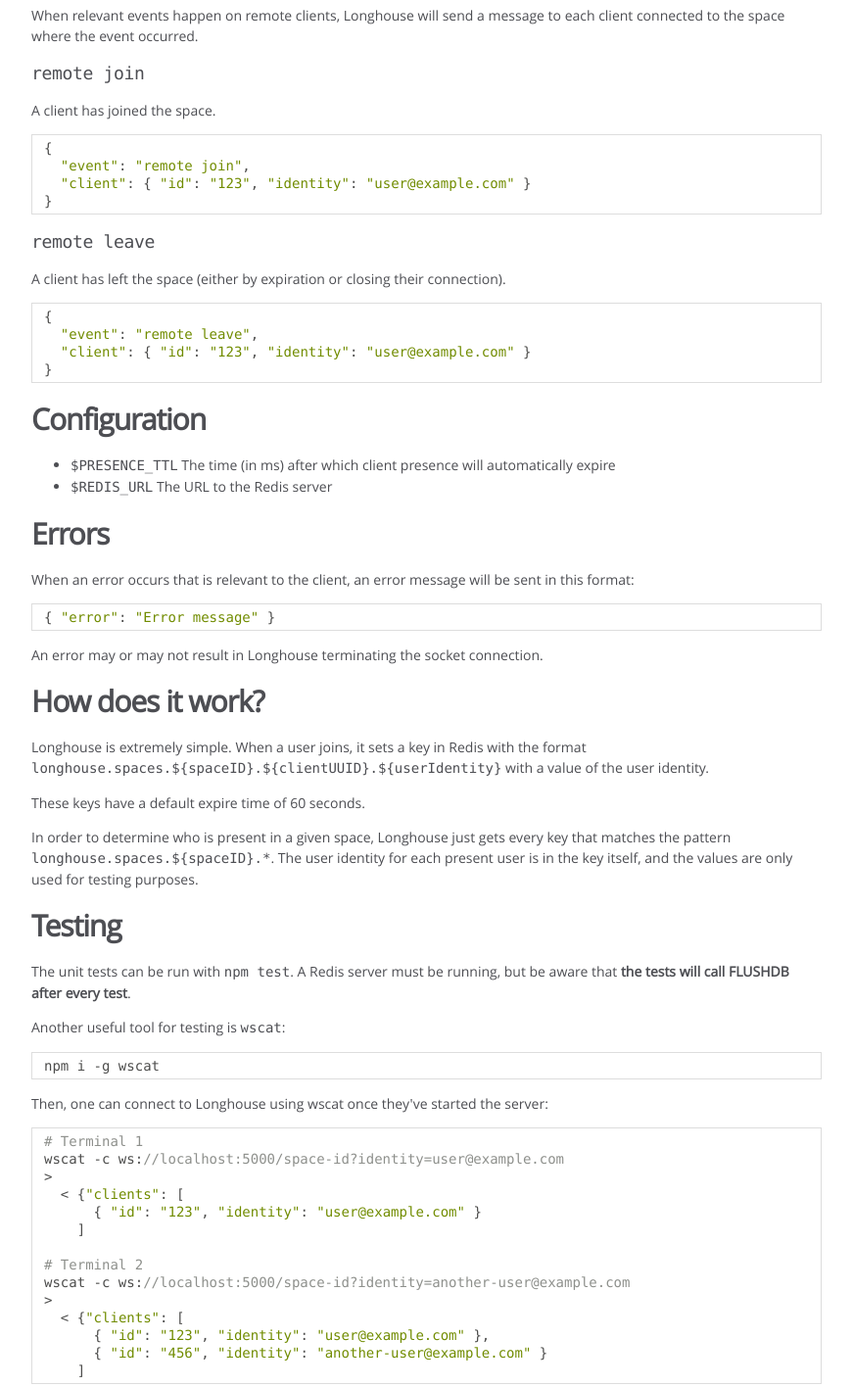
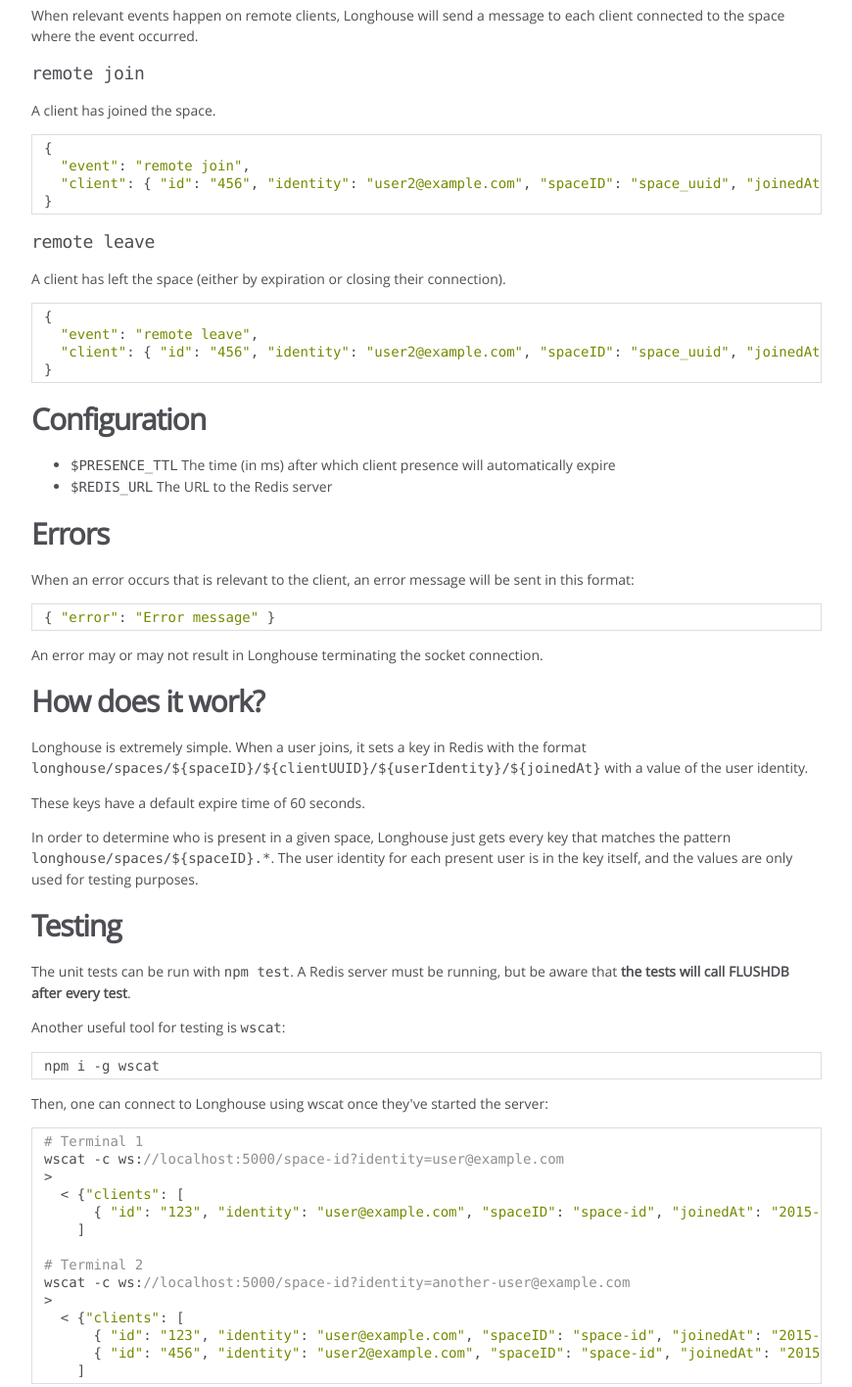
Before and after one commit to usecanvas/presence, a website: page docs/index.html in a window 1280 px wide. Shown: the part 1440-2856 px from the top of the page at 98% size, without its empty margins (0-870 px from the left). Drawn offline with Linux system fonts and the light colour scheme.

Commit message:
Fix README for new response/key formats

```diff
--- a/docs/index.html
+++ b/docs/index.html
@@ -60,8 +60,8 @@
 clients connected to the space:</p>
 <pre class="prettyprint source lang-json"><code>{
   &quot;clients&quot;: [
-    { &quot;id&quot;: &quot;123&quot;, &quot;identity&quot;: &quot;user@example.com&quot; },
-    { &quot;id&quot;: &quot;456&quot;, &quot;identity&quot;: &quot;user2@example.com&quot; }
+    { &quot;id&quot;: &quot;123&quot;, &quot;identity&quot;: &quot;email@example.com&quot;, &quot;spaceID&quot;: &quot;space_uuid&quot;, &quot;joinedAt&quot;: &quot;2015-06-05T21:09:26.480Z&quot; },
+    { &quot;id&quot;: &quot;456&quot;, &quot;identity&quot;: &quot;user2@example.com&quot;, &quot;spaceID&quot;: &quot;space_uuid&quot;, &quot;joinedAt&quot;: &quot;2015-06-05T21:09:28.493Z&quot; }
   ]
 }</code></pre><h3>Actions</h3><h4><code>ping</code></h4><p>Sending this action will renew the client's presence lease.</p>
 <p>This is currently the only action that should be sent to Longhouse. It needs to
@@ -71,11 +71,11 @@
 <h4><code>remote join</code></h4><p>A client has joined the space.</p>
 <pre class="prettyprint source lang-json"><code>{
   &quot;event&quot;: &quot;remote join&quot;,
-  &quot;client&quot;: { &quot;id&quot;: &quot;123&quot;, &quot;identity&quot;: &quot;user@example.com&quot; }
+  &quot;client&quot;: { &quot;id&quot;: &quot;456&quot;, &quot;identity&quot;: &quot;user2@example.com&quot;, &quot;spaceID&quot;: &quot;space_uuid&quot;, &quot;joinedAt&quot;: &quot;2015-06-05T21:09:28.493Z&quot; }
 }</code></pre><h4><code>remote leave</code></h4><p>A client has left the space (either by expiration or closing their connection).</p>
 <pre class="prettyprint source lang-json"><code>{
   &quot;event&quot;: &quot;remote leave&quot;,
-  &quot;client&quot;: { &quot;id&quot;: &quot;123&quot;, &quot;identity&quot;: &quot;user@example.com&quot; }
+  &quot;client&quot;: { &quot;id&quot;: &quot;456&quot;, &quot;identity&quot;: &quot;user2@example.com&quot;, &quot;spaceID&quot;: &quot;space_uuid&quot;, &quot;joinedAt&quot;: &quot;2015-06-05T21:09:28.493Z&quot; }
 }</code></pre><h3>Configuration</h3><ul>
 <li><code>$PRESENCE_TTL</code> The time (in ms) after which client presence will
 automatically expire</li>
@@ -85,11 +85,11 @@
 sent in this format:</p>
 <pre class="prettyprint source lang-json"><code>{ &quot;error&quot;: &quot;Error message&quot; }</code></pre><p>An error may or may not result in Longhouse terminating the socket connection.</p>
 <h2>How does it work?</h2><p>Longhouse is extremely simple. When a user joins, it sets a key in Redis with
-the format <code>longhouse.spaces.${spaceID}.${clientUUID}.${userIdentity}</code> with a
+the format <code>longhouse/spaces/${spaceID}/${clientUUID}/${userIdentity}/${joinedAt}</code> with a
 value of the user identity.</p>
 <p>These keys have a default expire time of 60 seconds.</p>
 <p>In order to determine who is present in a given space, Longhouse just gets every
-key that matches the pattern <code>longhouse.spaces.${spaceID}.*</code>. The user identity
+key that matches the pattern <code>longhouse/spaces/${spaceID}.*</code>. The user identity
 for each present user is in the key itself, and the values are only used for
 testing purposes.</p>
 <h2>Testing</h2><p>The unit tests can be run with <code>npm test</code>. A Redis server must be running, but
@@ -101,15 +101,15 @@
 wscat -c ws://localhost:5000/space-id?identity=user@example.com
 >
   &lt; {&quot;clients&quot;: [
-      { &quot;id&quot;: &quot;123&quot;, &quot;identity&quot;: &quot;user@example.com&quot; }
+      { &quot;id&quot;: &quot;123&quot;, &quot;identity&quot;: &quot;user@example.com&quot;, &quot;spaceID&quot;: &quot;space-id&quot;, &quot;joinedAt&quot;: &quot;2015-06-05T21:09:26.480Z&quot; }
     ]
 
 # Terminal 2
 wscat -c ws://localhost:5000/space-id?identity=another-user@example.com
 >
   &lt; {&quot;clients&quot;: [
-      { &quot;id&quot;: &quot;123&quot;, &quot;identity&quot;: &quot;user@example.com&quot; },
-      { &quot;id&quot;: &quot;456&quot;, &quot;identity&quot;: &quot;another-user@example.com&quot; }
+      { &quot;id&quot;: &quot;123&quot;, &quot;identity&quot;: &quot;user@example.com&quot;, &quot;spaceID&quot;: &quot;space-id&quot;, &quot;joinedAt&quot;: &quot;2015-06-05T21:09:26.480Z&quot; },
+      { &quot;id&quot;: &quot;456&quot;, &quot;identity&quot;: &quot;user2@example.com&quot;, &quot;spaceID&quot;: &quot;space-id&quot;, &quot;joinedAt&quot;: &quot;2015-06-05T21:09:28.493Z&quot; }
     ]</code></pre></article>
     </section>
 
```
Also changed, not shown: README.md.
